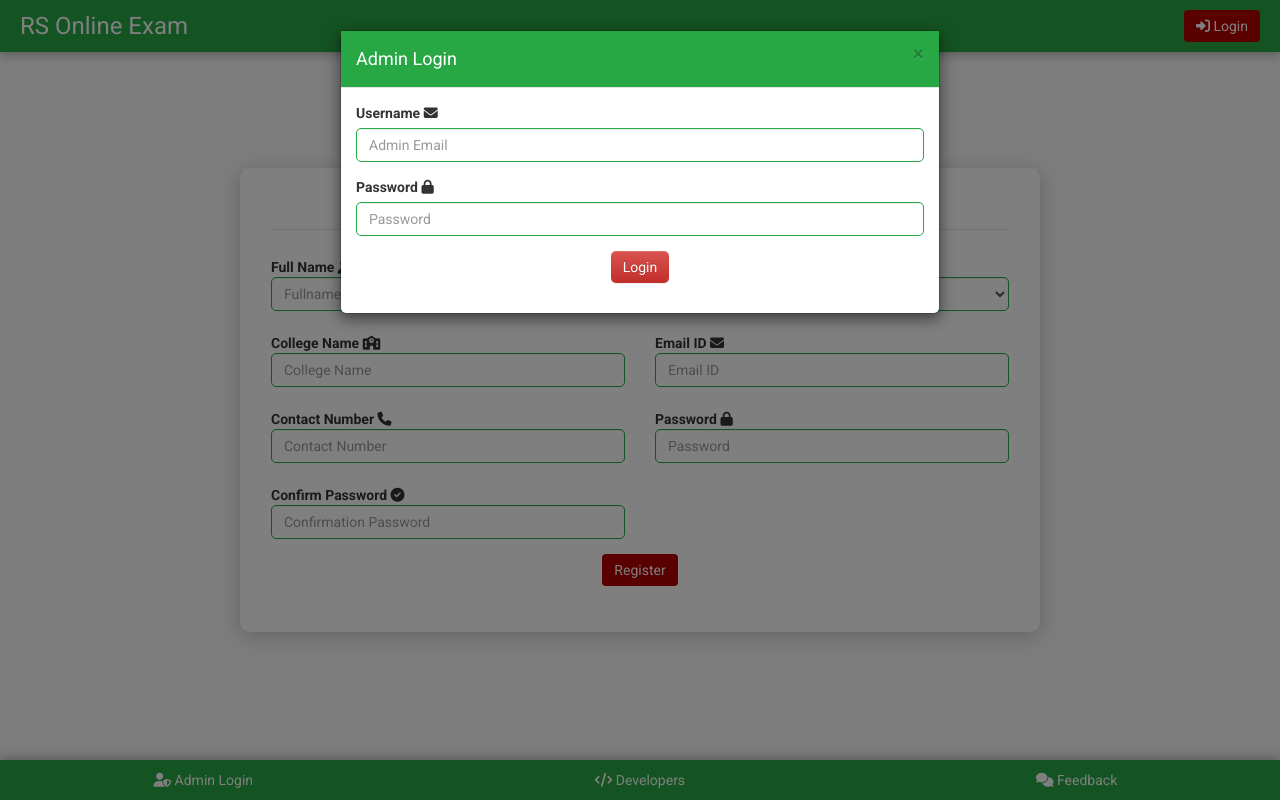
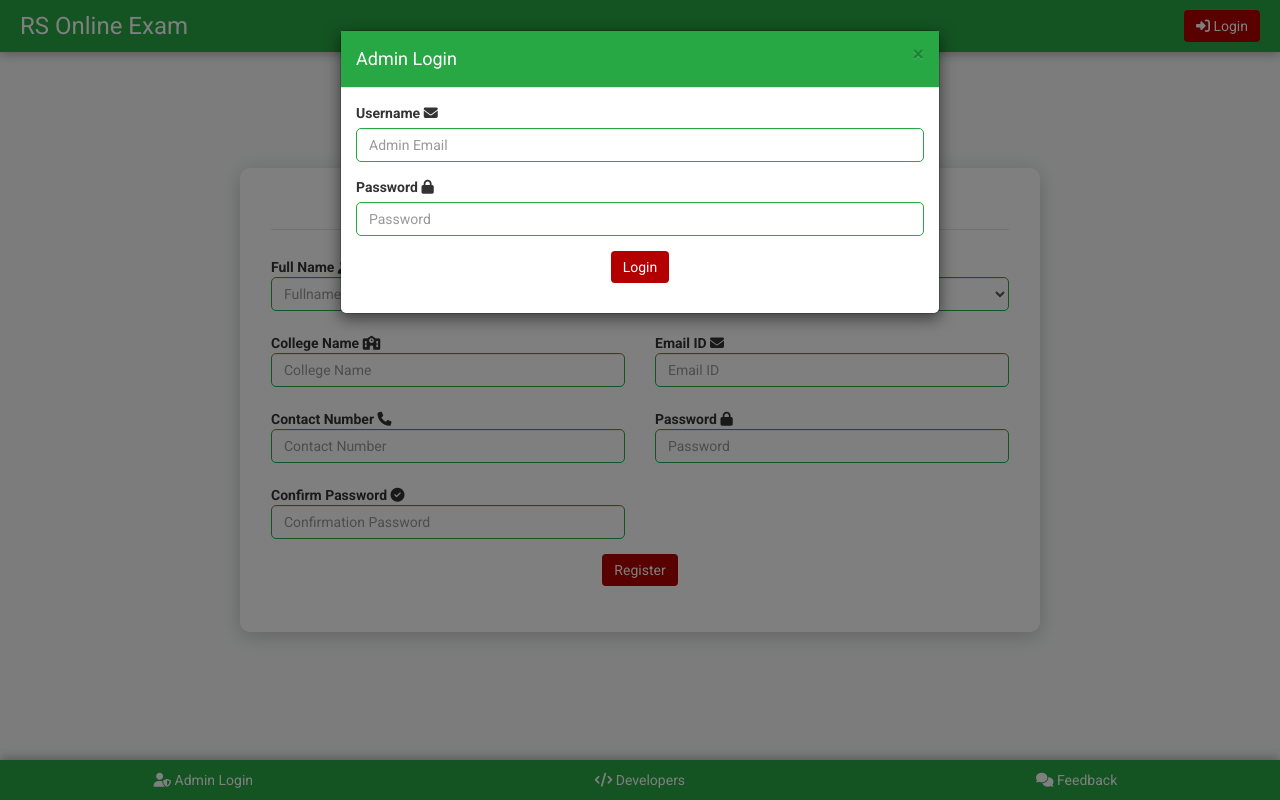
Before and after one commit to mangkanor1103/5, a PHP site: page /video_feed/ in a window 1280 px wide, after a click on "Admin Login". Run offline with PHP 8.4, Linux system fonts and the light colour scheme.

Commit message:
`Updated account.php and index.php with changes to HTML and CSS classes.`

```diff
--- a/index.php
+++ b/index.php
@@ -337,7 +337,7 @@
                             <input type="password" name="password" maxlength="15" placeholder="Password" class="form-control" required/>
                         </div>
                         <div class="form-group text-center">
-                            <input type="submit" name="login" value="Login" class="btn btn-danger" />
+                            <input type="submit" name="login" value="Login" class="btn btn-register" />
                         </div>
                     </form>
                 </div>
```
Also changed, not shown: account.php (line endings or trailing spaces).
